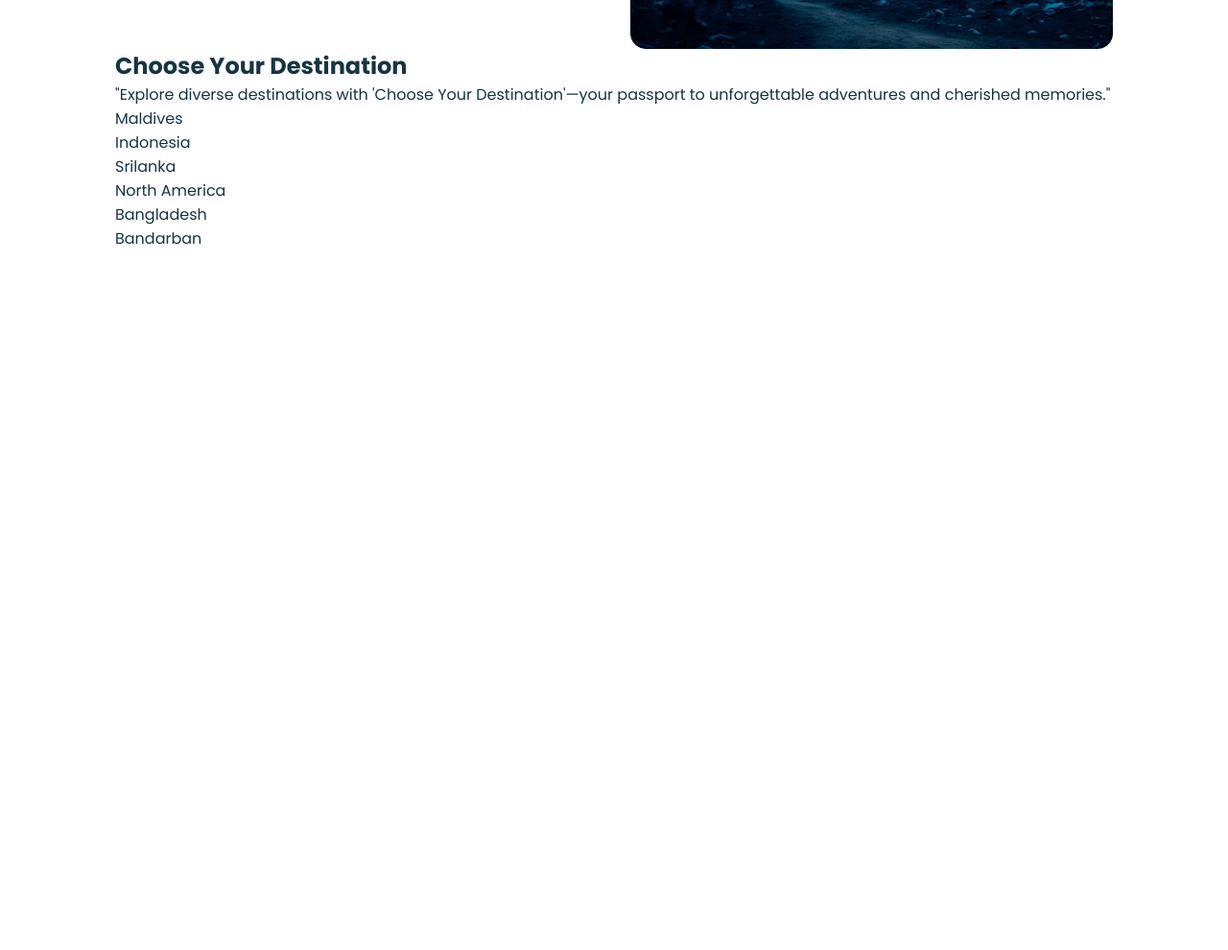
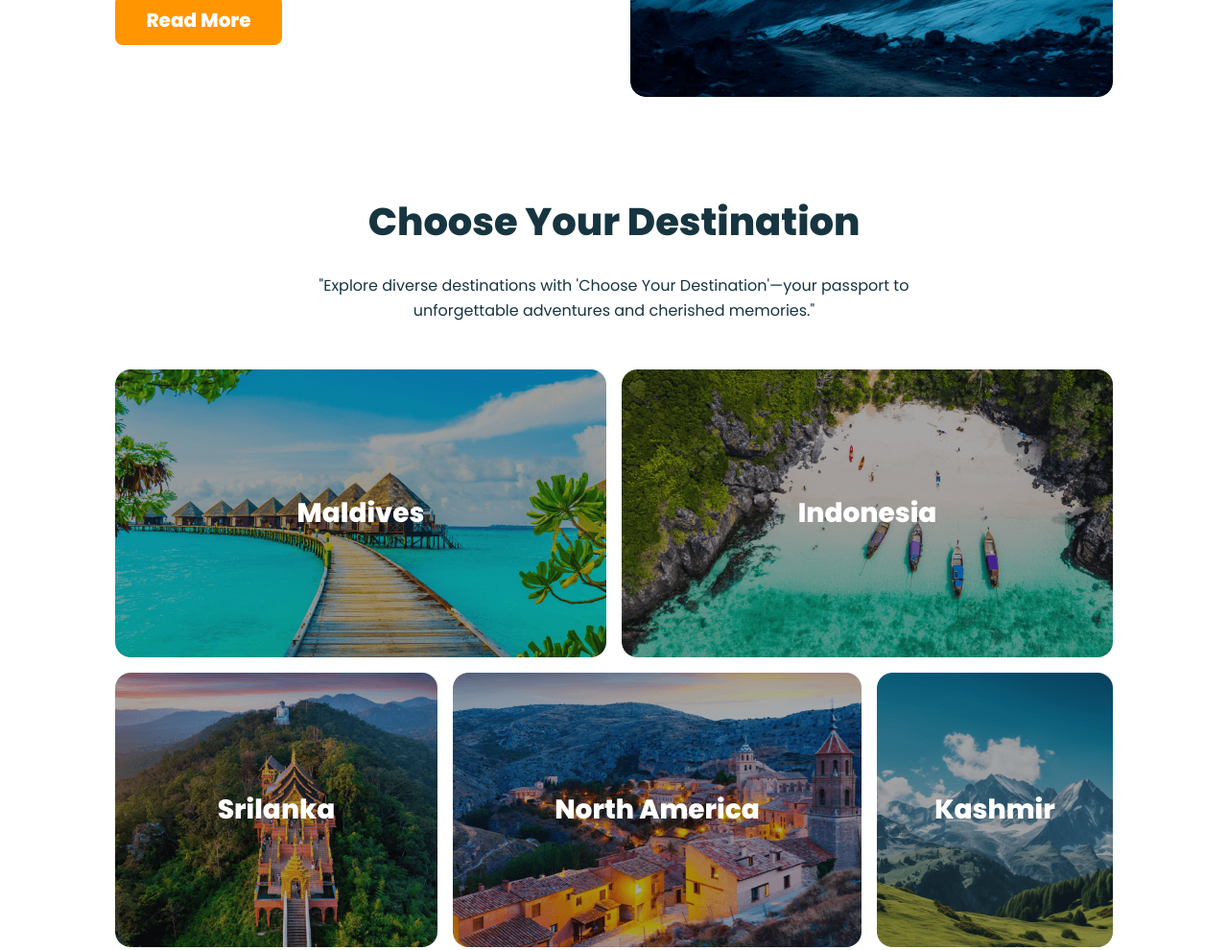
Before and after one commit to mdsabbiralmamon/SAMEON-Travel, a plain HTML site: page index.html in a window 1280 px wide. Shown: the part 1221-2211 px from the top of the page at 96% size. Before the commit the page ends 1482 px from the top, so only its background shows below. Drawn offline with Linux system fonts and the light colour scheme.

Commit message:
Destinations Selection css completed

```diff
--- a/css/style.css
+++ b/css/style.css
@@ -168,12 +168,13 @@ header .Container .heroSection .whiteSpace {
 }
 
 /* ===========================================
-            Header Hero Section CSS
+        Popular Tours Section CSS
 =========================================== */
 main .Container .popularTourContainer {
     display: flex;
     align-items: center;
     justify-content: space-between;
+    margin: 6.25rem 0;
 }
 
 main .Container .popularTourContainer .leftDemonstrations {
@@ -219,3 +220,137 @@ main .Container .popularTourContainer .rightImageSection {
     border-radius: 1rem;
     background: url(../Images/Rectangle\ 4.png), lightgray 50% / cover no-repeat;
 }
+
+/* ===========================================
+        destination selection Section CSS
+=========================================== */
+main .Container .destinationSelection {
+    text-align: center;
+}
+
+main .Container .destinationSelection h2 {
+    font-size: 2.5rem;
+    font-weight: 800;
+}
+
+main .Container .destinationSelection p {
+    max-width: 40.188rem;
+    font-size: 1rem;
+    font-weight: 400;
+    line-height: 1.625rem;
+    margin: 1.5rem auto 3rem auto;
+}
+
+main .Container .destinationSelection .placesContainer .row1 {
+    display: flex;
+    justify-content: space-between;
+    gap: 1rem;
+    margin-bottom: 1rem;
+}
+
+main .Container .destinationSelection .placesContainer .row1 .Maldives {
+    width: 35.813rem;
+    height: 18.75rem;
+    border-radius: 1rem;
+    background: linear-gradient(0deg, rgba(19, 19, 24, 0.20) 0%, rgba(19, 19, 24, 0.20) 100%), url(../Images/Rectangle\ 5.png), lightgray 50% / cover no-repeat;
+    color: #FFF;
+    font-size: 28px;
+    font-weight: 800;
+    display: inline-flex;
+    align-items: center;
+    justify-content: center;
+}
+
+main .Container .destinationSelection .placesContainer .row1 .Indonesia {
+    width: 35.813rem;
+    height: 18.75rem;
+    border-radius: 1rem;
+    background: linear-gradient(0deg, rgba(19, 19, 24, 0.20) 0%, rgba(19, 19, 24, 0.20) 100%), url(../Images/Rectangle\ 8.png), lightgray 50% / cover no-repeat;
+    color: #FFF;
+    font-size: 28px;
+    font-weight: 800;
+    display: inline-flex;
+    align-items: center;
+    justify-content: center;
+}
+
+main .Container .destinationSelection .placesContainer .row2 {
+    display: flex;
+    justify-content: space-between;
+    gap: 1rem;
+    margin-bottom: 1rem;
+}
+
+main .Container .destinationSelection .placesContainer .row2 .Srilanka {
+    border-radius: 1rem;
+    background: linear-gradient(0deg, rgba(19, 19, 24, 0.20) 0%, rgba(19, 19, 24, 0.20) 100%), url(../Images/Rectangle\ 6.png), lightgray 50% / cover no-repeat;
+    width: 23.375rem;
+    height: 17.875rem;
+    color: #FFF;
+    font-size: 28px;
+    font-weight: 800;
+    display: inline-flex;
+    align-items: center;
+    justify-content: center;
+}
+
+main .Container .destinationSelection .placesContainer .row2 .NorthAmerica {
+    border-radius: 1rem;
+    background: linear-gradient(0deg, rgba(19, 19, 24, 0.20) 0%, rgba(19, 19, 24, 0.20) 100%), url(../Images/Rectangle\ 7.png), lightgray 50% / cover no-repeat;
+    width: 29.625rem;
+    height: 17.875rem;
+    color: #FFF;
+    font-size: 28px;
+    font-weight: 800;
+    display: inline-flex;
+    align-items: center;
+    justify-content: center;
+}
+
+main .Container .destinationSelection .placesContainer .row2 .Kashmir {
+    border-radius: 1rem;
+    background: linear-gradient(0deg, rgba(19, 19, 24, 0.20) 0%, rgba(19, 19, 24, 0.20) 100%), url(../Images/Rectangle\ 9.png), lightgray 50% / cover no-repeat;
+    width: 17.125rem;
+    height: 17.875rem;
+    color: #FFF;
+    font-size: 28px;
+    font-weight: 800;
+    display: inline-flex;
+    align-items: center;
+    justify-content: center;
+}
+
+main .Container .destinationSelection .placesContainer .row3 {
+    display: flex;
+    justify-content: space-between;
+    gap: 1rem;
+    margin-bottom: 1rem;
+}
+
+main .Container .destinationSelection .placesContainer .row3 .Bangladesh {
+    border-radius: 1rem;
+    background: linear-gradient(0deg, rgba(19, 19, 24, 0.20) 0%, rgba(19, 19, 24, 0.20) 100%), url(../Images/Rectangle\ 11.png), lightgray 50% / cover no-repeat;
+    width: 29.563rem;
+    height: 18.75rem;
+    color: #FFF;
+    font-size: 1.75rem;
+    font-weight: 800;
+    display: inline-flex;
+    align-items: center;
+    justify-content: center;
+}
+
+main .Container .destinationSelection .placesContainer .row3 .Bandarban {
+    border-radius: 1rem;
+    background: linear-gradient(0deg, rgba(19, 19, 24, 0.20) 0%, rgba(19, 19, 24, 0.20) 100%), url(../Images/Rectangle\ 11.png), lightgray 50% / cover no-repeat;
+    background-repeat: no-repeat;
+    background-size: cover;
+    width: 42.063rem;
+    height: 18.75rem;
+    color: #FFF;
+    font-size: 1.75rem;
+    font-weight: 800;
+    display: inline-flex;
+    align-items: center;
+    justify-content: center;
+}
--- a/index.html
+++ b/index.html
@@ -85,16 +85,26 @@
                 </div>
             </div>
             <!-- Destination Section started here -->
+            <div class="destinationSelection">
                 <h2>Choose Your Destination</h2>
                 <p>
-                "Explore diverse destinations with 'Choose Your Destination'—your passport to unforgettable adventures and cherished memories."</p>
+                    "Explore diverse destinations with 'Choose Your Destination'—your passport to unforgettable
+                    adventures and cherished memories."</p>
                 <div class="placesContainer">
+                    <div class="row1">
                         <div class="Maldives">Maldives</div>
                         <div class="Indonesia">Indonesia</div>
+                    </div>
+                    <div class="row2">
                         <div class="Srilanka">Srilanka</div>
-                <div class="North America">North America</div>
+                        <div class="NorthAmerica">North America</div>
+                        <div class="Kashmir">Kashmir</div>
+                    </div>
+                    <div class="row3">
                         <div class="Bangladesh">Bangladesh</div>
                         <div class="Bandarban">Bandarban</div>
+                    </div>
+                </div>
             </div>
         </div>
     </main>
```
Lines whose indentation alone changed are shown as unchanged.
